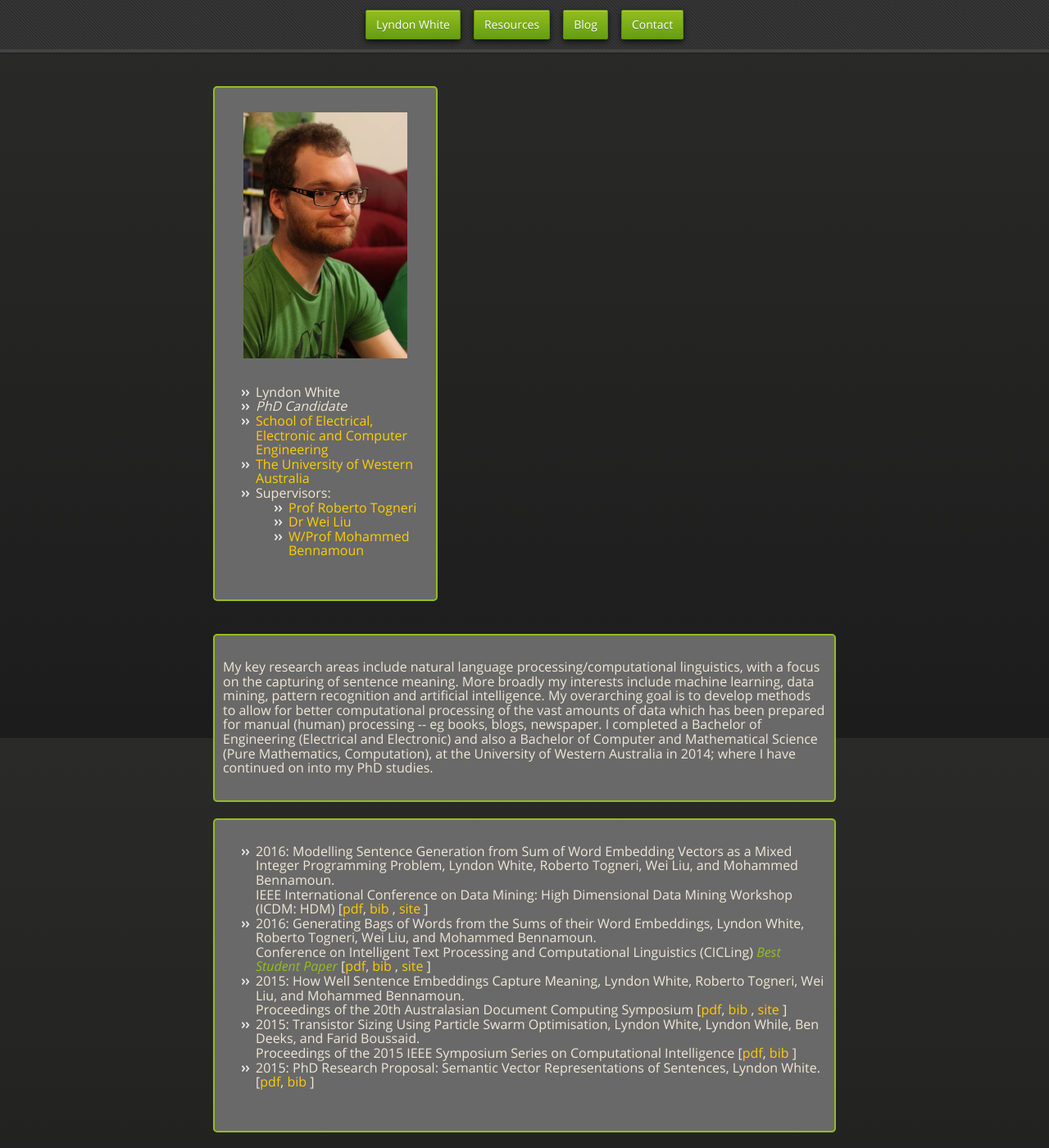
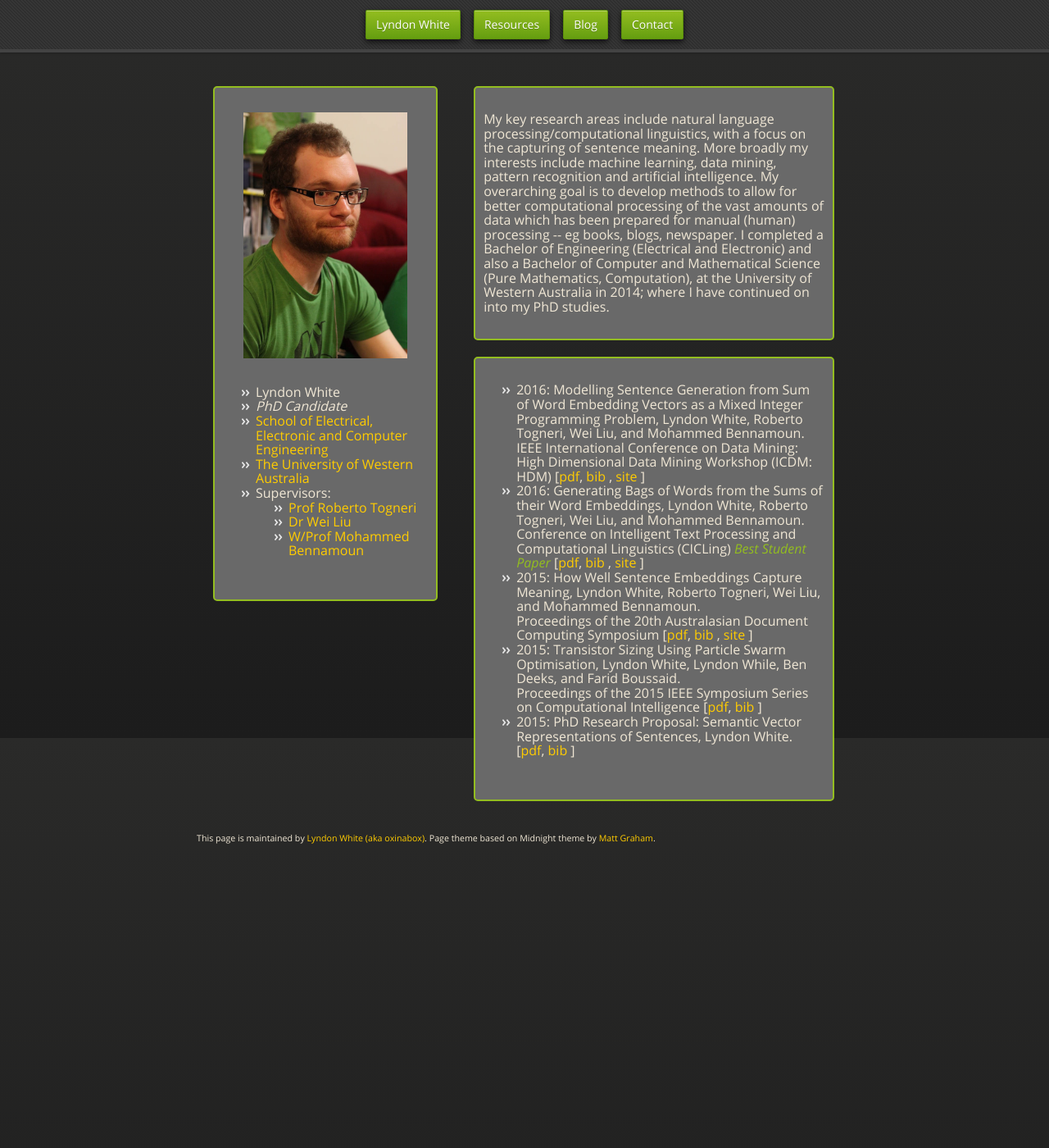
Before and after one commit to oxinabox/oxinabox.github.io, a Jekyll site: the page built from index.html, in a window 1280 px wide and 1400 px high. Shown: the whole window at 82% size. Built offline with Jekyll 4.4.1, drawn with Linux system fonts in a browser that asks for light colours; nearby versions of some CDN libraries; some web fonts are replaced.

Commit message:
=fixsdjdsadsas

```diff
--- a/stylesheets/styles.css
+++ b/stylesheets/styles.css
@@ -323,6 +323,9 @@ svg {
   padding: 16px;
 }
 
+img { /*Some images are not rendering background for some reason */
+  background-color: white;
+}
 
 
 /**********************************************************
@@ -412,7 +415,7 @@ section {
 
 .column_block_wide
 {
-    max-width: 48x;
+    max-width: 480px;
     display: inline-block;
     vertical-align: top;
 }
```
